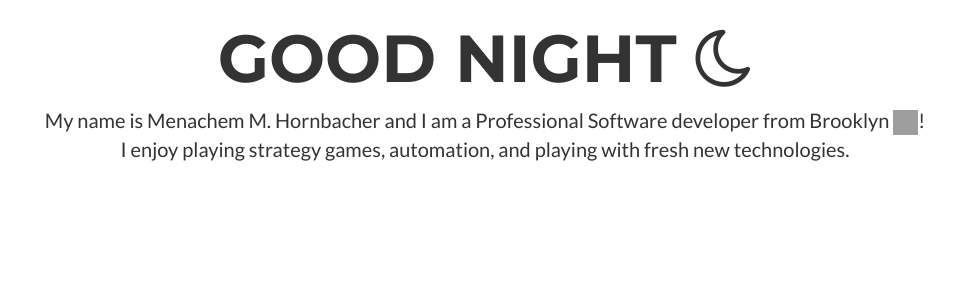
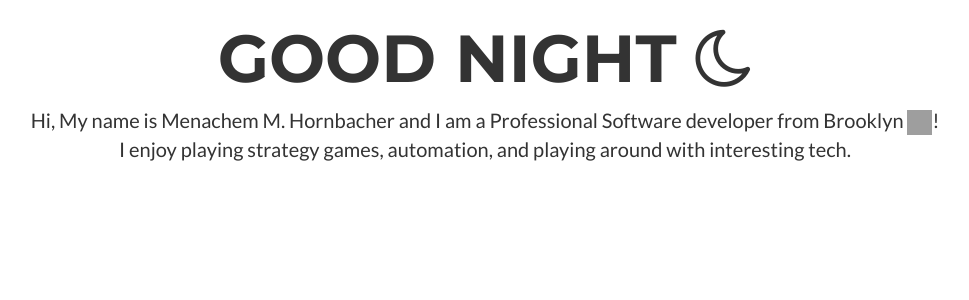
Before and after one commit to PCGeekBrain/personal-website, a Django app: page / in a window 1280 px wide. Shown: the part 465-765 px from the top of the page, without its empty margins (155-1124 px from the left). Run offline with Django 3.2, Linux system fonts and the light colour scheme; data that the repository does not hold is empty; some libraries are stand-ins or nearby versions; grey boxes are pictures that could not be loaded.

Commit message:
Final Touches

```diff
--- a/homepage/static/homepage/css/theme.css
+++ b/homepage/static/homepage/css/theme.css
@@ -557,3 +557,13 @@ fieldset[disabled] .btn-success.active {
   display: inline-block;
   margin: 0px;
 }
+
+.help-block.text-danger ul {
+  list-style: none;
+  padding: 0px;
+}
+
+.help-block.text-danger ul {
+  list-style: none;
+  padding: 0px;
+}
--- a/homepage/static/homepage/js/homepage.js
+++ b/homepage/static/homepage/js/homepage.js
@@ -1,14 +1,18 @@
 var data = [
-    [0, 4, "Good night", 'moon-o'],
-    [5, 11, "Good morning", 'sun-o'],          //Store messages in an array
-    [12, 17, "Good afternoon", 'cloud'],
-    [18, 24, "Good night", 'moon-o']
-],
-    hr = new Date().getHours();
+    [0, 4, "Good night", 'bed'],
+    [5, 11, "Good morning", 'coffee'],          //Store messages in an array
+    [12, 17, "Good afternoon", 'sun-o'],
+    [18, 21, "Good evening", 'cloud'],
+    [21, 24, "Good night", 'moon-o']
+];
 
-for(var i = 0; i < data.length; i++){
-    if(hr >= data[i][0] && hr <= data[i][1]){
-        console.log(data[i][2]);
-        $('#title').html(data[i][2] + ' <i class="fa fa-'+data[i][3]+'" aria-hidden="true"></i>')
+var updateTitle = function(hr){
+    for(var i = 0; i < data.length; i++){
+        if(hr >= data[i][0] && hr <= data[i][1]){
+            console.log(data[i][2]);
+            $('#title').html(data[i][2] + ' <i class="fa fa-'+data[i][3]+'" aria-hidden="true"></i>')
+        }
     }
 }
+
+updateTitle(new Date().getHours());
--- a/homepage/templates/homepage/home.html
+++ b/homepage/templates/homepage/home.html
@@ -6,9 +6,9 @@
     <meta http-equiv="X-UA-Compatible" content="IE=edge">
     <meta name="viewport" content="width=device-width, initial-scale=1">
     <meta name="description" content="My personal homepage">
-    <meta name="author" content="Menachem Hornbacher">
+    <meta name="author" content="Menachem M. Hornbacher">
 
-    <title>Home - Mendel.Tech</title>
+    <title>Home | Mendel.Tech</title>
 
     <!-- Bootstrap Core CSS -->
     <link href="/static/homepage/vendor/bootstrap/css/bootstrap.min.css" rel="stylesheet">
@@ -17,7 +17,7 @@
     <link href="/static/homepage/css/theme.css" rel="stylesheet">
 
     <!--css animations-->
-    <link href="/static/homepage/css/animate.css" rel="stylesheet">
+    <link href="/static/homepage/vendor/animate.css" rel="stylesheet">
 
     <!-- Custom Fonts -->
     <link href="/static/homepage/vendor/font-awesome/css/font-awesome.min.css" rel="stylesheet" type="text/css">
@@ -74,11 +74,11 @@
         <div class="container">
             <div class="row">
                 <div class="col-lg-12 animated fadeInDown">
-                    <img class="img-responsive animated bounceIn" alt="laptop" src="/static/homepage/img/icons/laptop.svg" onerror="this.src='/static/homepage/img/icons/laptop.png'" height="256" width="256">
+                    <img class="img-responsive animated rollIn" alt="laptop" src="/static/homepage/img/icons/laptop.svg" onerror="this.src='/static/homepage/img/icons/laptop.png'" height="256" width="256">
                     <div class="intro-text">
-                        <span class="name" id="title">Hi,</span>
-                        <p>My name is Menachem M. Hornbacher and I am a Professional Software developer from Brooklyn <img class="brooklyn" alt="brooklyn" src="/static/homepage/img/icons/brooklyn.svg" onerror="this.src='/static/homepage/img/icons/brooklyn.png'" height="25" width="25">!<br>
-                            I enjoy playing strategy games, automation, and playing with fresh new technologies.
+                        <span class="name" id="title">Hi, </span>
+                        <p>Hi, My name is Menachem M. Hornbacher and I am a Professional Software developer from Brooklyn <img class="brooklyn" alt="brooklyn" src="/static/homepage/img/icons/brooklyn.svg" onerror="this.src='/static/homepage/img/icons/brooklyn.png'" height="25" width="25">!<br>
+                            I enjoy playing strategy games, automation, and playing around with interesting tech.
                         </p>
                         <!--<hr class="star-primary">
                         <span class="skills">Software Developer</span>-->
@@ -99,7 +99,7 @@
             </div>
             <div class="row">
                 {% for project in projects %}
-                <div class="col-sm-4 portfolio-item animated slideInDown">
+                <div class="col-sm-4 portfolio-item animated lightSpeedIn">
                     <a href="#portfolioModal{{project.id}}" class="portfolio-link" data-toggle="modal">
                         <div class="caption">
                             <div class="caption-content">
@@ -119,7 +119,7 @@
 
     <!-- Contact Section -->
     <section id="contact">
-        <div class="container animated fadeInRight">
+        <div class="container animated fadeInUp">
             <div class="row">
                 <div class="col-lg-12 text-center">
                     <h2>Contact Info</h2>
@@ -162,7 +162,7 @@
                             <div class="form-group col-xs-12 floating-label-form-group controls">
                                 <label>Message</label>
                                 <textarea rows="5" class="form-control" placeholder="Message" id="message" required data-validation-required-message="Please enter a message."></textarea>
-                                <p class="help-block text-danger"></p>
+                                <p class="help-block text-danger "></p>
                             </div>
                         </div>
                         <br>
@@ -221,7 +221,7 @@
                 <div class="row">
                     <div class="col-lg-8 col-lg-offset-2">
                         <div class="modal-body">
-                            <h2>{{project.title}}</h2>
+                            <h2 style="word-wrap: break-word;">{{project.title}}</h2>
                             <hr class="star-primary">
                             <img src="/media/{{project.image}}" class="img-responsive" alt="" width="900" height="650">
                             <p>{{project.short_description | safe}}</p>
--- a/homepage/views.py
+++ b/homepage/views.py
@@ -1,6 +1,7 @@
 from django.shortcuts import render, HttpResponse
 from django.http import Http404, JsonResponse
-from django.core.mail import send_mail
+from django.utils.html import strip_tags, escape
+from django.core.mail import send_mail, EmailMessage
 from portfolio.models import *
 
 # Create your views here.
@@ -18,6 +19,16 @@ def homepage(request):
 def send_message(request):
     if request.method == 'POST':
         print(request.POST)
+        name = strip_tags(escape(request.POST['name']))
+        phone = strip_tags(escape(request.POST['phone']))
+        email = strip_tags(escape(request.POST['email']))
+        message = strip_tags(escape(request.POST['message']))
+        email_to_address ='me@mendel.tech'
+        email_subject = 'Mendel.Tech Contact: Message from {}'.format(name)
+        email_body = 'You have received a new message from your website contact form.\n\n"."Here are the details:\n\nName: {}\n\nEmail: {}\n\nPhone: {}\n\nMessage:\n{}'.format(name, email, phone, message)
+
+        final_email = EmailMessage(subject=email_subject, body=email_body, from_email='noreply@mendel.tech', to=[email_to_address], reply_to=[email])
+        final_email.send()
         return JsonResponse({'status': 'Success'})
     else:
         raise Http404
```
Also changed, not shown: mysite/settings.py (+16 -1 lines), homepage/static/homepage/vendor/animate.css (renamed from homepage/static/homepage/css/animate.css), 1 other file.
